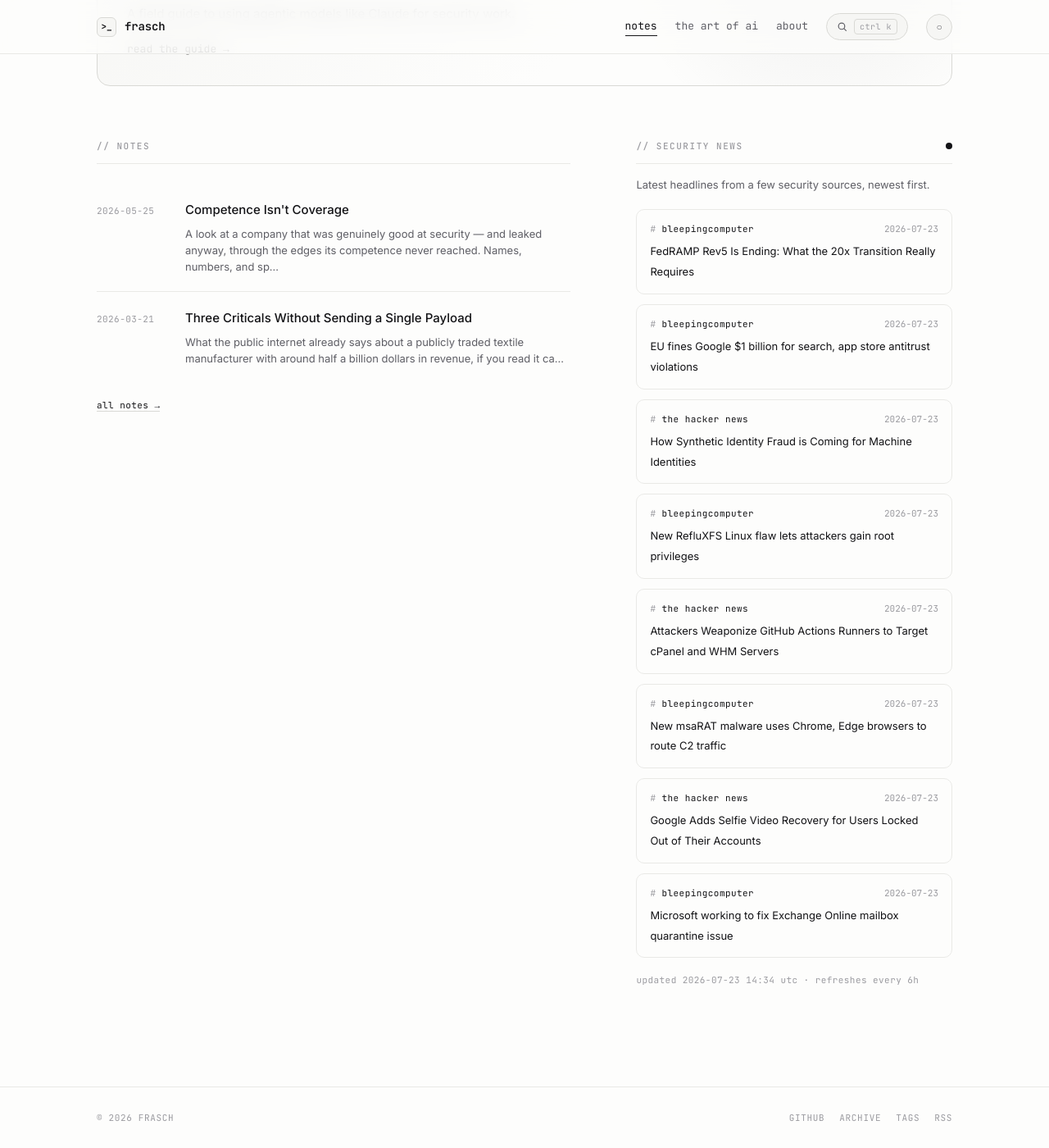
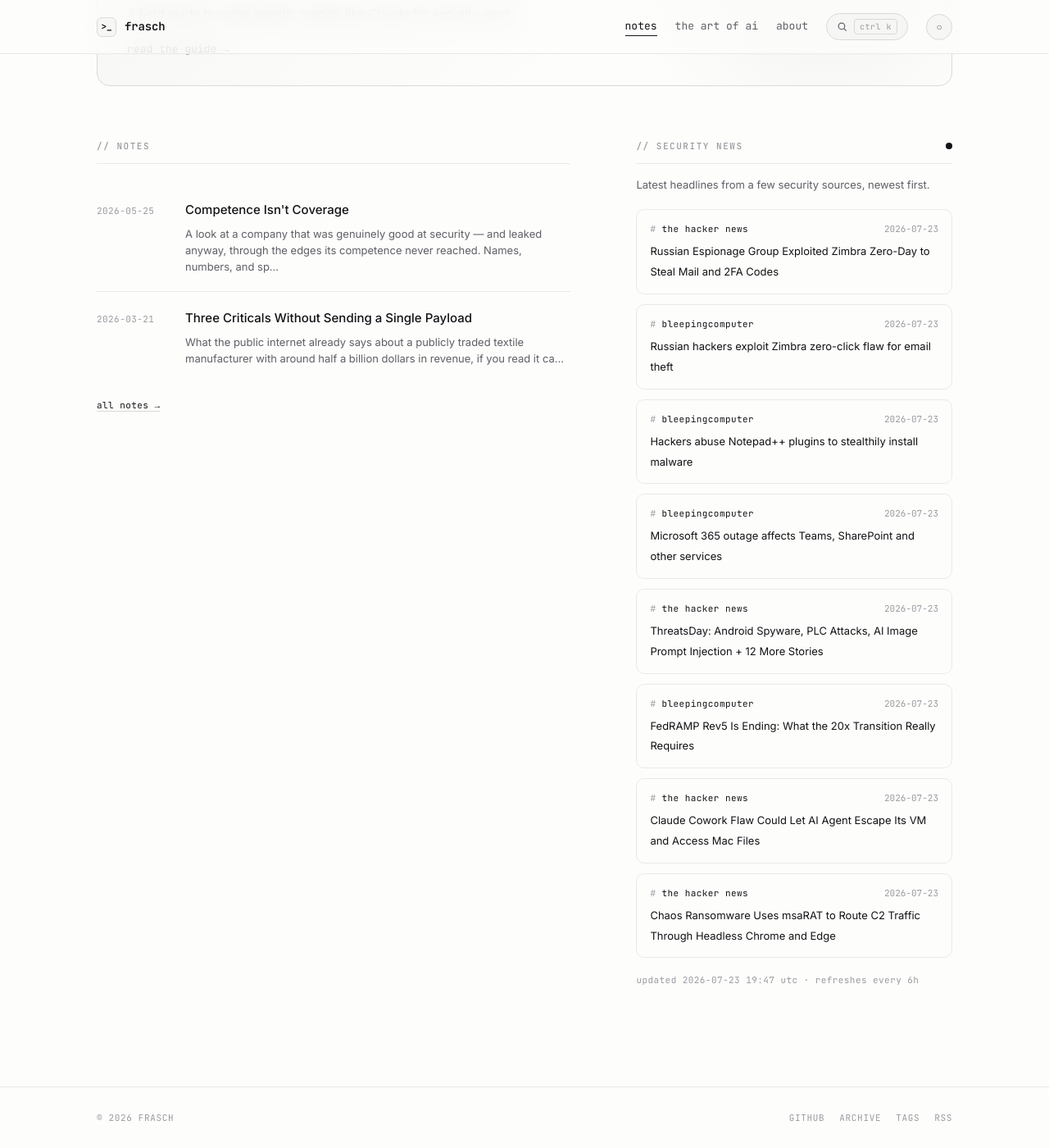
Before and after one commit to whoisfrasch/frasch, a Jekyll site: the page built from index.html, in a window 1280 px wide and 1400 px high, scrolled down 615 px. Shown: the whole window at 82% size. Built offline with Jekyll 4.4.1, drawn with Linux system fonts in a browser that asks for light colours.

Commit message:
Refresh security news feed

```diff
--- a/_data/news.json
+++ b/_data/news.json
@@ -1,6 +1,36 @@
 {
-  "updated": "2026-07-23T14:34:58Z",
+  "updated": "2026-07-23T19:47:47Z",
   "items": [
+    {
+      "source": "the hacker news",
+      "title": "Russian Espionage Group Exploited Zimbra Zero-Day to Steal Mail and 2FA Codes",
+      "link": "https://thehackernews.com/2026/07/russian-espionage-group-exploited.html",
+      "date": "2026-07-23T18:36:08Z"
+    },
+    {
+      "source": "bleepingcomputer",
+      "title": "Russian hackers exploit Zimbra zero-click flaw for email theft",
+      "link": "https://www.bleepingcomputer.com/news/security/russian-hackers-exploit-zimbra-zero-click-flaw-for-email-theft/",
+      "date": "2026-07-23T16:49:27Z"
+    },
+    {
+      "source": "bleepingcomputer",
+      "title": "Hackers abuse Notepad++ plugins to stealthily install malware",
+      "link": "https://www.bleepingcomputer.com/news/security/hackers-abuse-notepad-plus-plus-plugins-to-stealthily-install-malware/",
+      "date": "2026-07-23T16:32:35Z"
+    },
+    {
+      "source": "bleepingcomputer",
+      "title": "Microsoft 365 outage affects Teams, SharePoint and other services",
+      "link": "https://www.bleepingcomputer.com/news/microsoft/microsoft-365-outage-affects-teams-sharepoint-and-other-services/",
+      "date": "2026-07-23T15:34:43Z"
+    },
+    {
+      "source": "the hacker news",
+      "title": "ThreatsDay: Android Spyware, PLC Attacks, AI Image Prompt Injection + 12 More Stories",
+      "link": "https://thehackernews.com/2026/07/threatsday-android-spyware-plc-attacks.html",
+      "date": "2026-07-23T15:02:07Z"
+    },
     {
       "source": "bleepingcomputer",
       "title": "FedRAMP Rev5 Is Ending: What the 20x Transition Really Requires",
@@ -8,46 +38,16 @@
       "date": "2026-07-23T14:00:10Z"
     },
     {
-      "source": "bleepingcomputer",
-      "title": "EU fines Google $1 billion for search, app store antitrust violations",
-      "link": "https://www.bleepingcomputer.com/news/google/eu-fines-google-1-billion-for-digital-markets-act-breaches-in-search-and-play-store/",
-      "date": "2026-07-23T12:33:19Z"
+      "source": "the hacker news",
+      "title": "Claude Cowork Flaw Could Let AI Agent Escape Its VM and Access Mac Files",
+      "link": "https://thehackernews.com/2026/07/claude-cowork-flaw-could-let-ai-agent.html",
+      "date": "2026-07-23T13:27:59Z"
     },
     {
       "source": "the hacker news",
-      "title": "How Synthetic Identity Fraud is Coming for Machine Identities",
-      "link": "https://thehackernews.com/2026/07/how-synthetic-identity-fraud-is-coming.html",
-      "date": "2026-07-23T11:45:00Z"
-    },
-    {
-      "source": "bleepingcomputer",
-      "title": "New RefluXFS Linux flaw lets attackers gain root privileges",
-      "link": "https://www.bleepingcomputer.com/news/linux/new-refluxfs-linux-flaw-lets-attackers-gain-root-privileges/",
-      "date": "2026-07-23T11:40:16Z"
-    },
-    {
-      "source": "the hacker news",
-      "title": "Attackers Weaponize GitHub Actions Runners to Target cPanel and WHM Servers",
-      "link": "https://thehackernews.com/2026/07/attackers-weaponize-github-actions.html",
-      "date": "2026-07-23T11:28:54Z"
-    },
-    {
-      "source": "bleepingcomputer",
-      "title": "New msaRAT malware uses Chrome, Edge browsers to route C2 traffic",
-      "link": "https://www.bleepingcomputer.com/news/security/new-msarat-malware-uses-chrome-edge-browsers-to-route-c2-traffic/",
-      "date": "2026-07-23T10:00:00Z"
-    },
-    {
-      "source": "the hacker news",
-      "title": "Google Adds Selfie Video Recovery for Users Locked Out of Their Accounts",
-      "link": "https://thehackernews.com/2026/07/google-adds-selfie-video-recovery-for.html",
-      "date": "2026-07-23T10:00:00Z"
-    },
-    {
-      "source": "bleepingcomputer",
-      "title": "Microsoft working to fix Exchange Online mailbox quarantine issue",
-      "link": "https://www.bleepingcomputer.com/news/microsoft/microsoft-working-to-fix-exchange-online-mailbox-quarantine-issue/",
-      "date": "2026-07-23T09:20:10Z"
+      "title": "Chaos Ransomware Uses msaRAT to Route C2 Traffic Through Headless Chrome and Edge",
+      "link": "https://thehackernews.com/2026/07/chaos-ransomware-uses-msarat-to-route.html",
+      "date": "2026-07-23T13:11:09Z"
     }
   ]
 }
```
